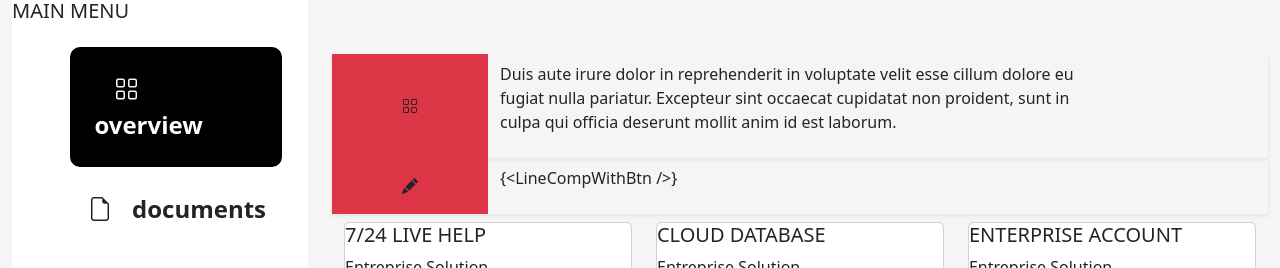
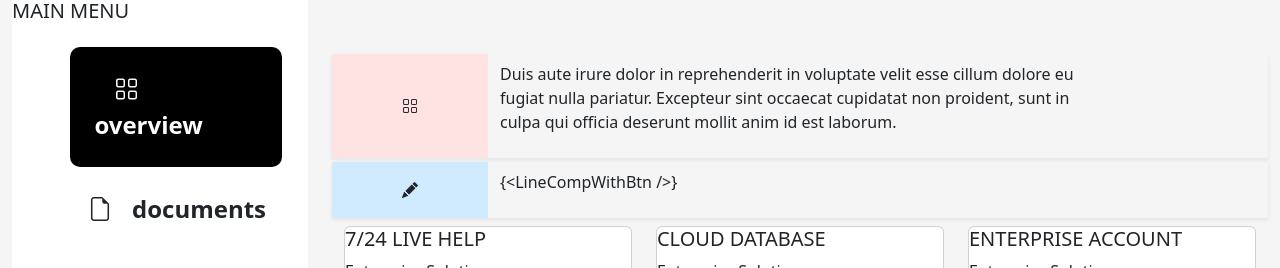
Before and after one commit to SamLaye/bootcampProjetReact1, a React (Create React App) app: page / in a window 1280 px wide. Shown: the part 185-453 px from the top of the page. Built offline with nearby package versions, Linux system fonts and the light colour scheme; the HTML template or start-up script is replaced by a standard one.

Commit message:
Gestin du composant Line

```diff
--- a/src/App.css
+++ b/src/App.css
@@ -16,3 +16,9 @@ body{
   /* ================================================
       H  _  O  _  M  _  E
      =============================================== */
+#bgLineIcon1{
+    background-color: #ffe3e3;
+}
+#bgLineIcon2{
+    background-color: #d0ebff;
+}
--- a/src/component/Home.jsx
+++ b/src/component/Home.jsx
@@ -26,11 +26,14 @@ const Home = () => {
                 </div>
             </div>
             <div className="container mt-5 mb-2">
-                <Line icon="bi bi-grid"
+                <Line
+                    colorIcone= "bgLineIcon1"
+                    icon="bi bi-grid"
                     contenu="Duis aute irure dolor in reprehenderit in voluptate velit esse
 		  		cillum dolore eu fugiat nulla pariatur. Excepteur sint occaecat cupidatat non
 		  		proident, sunt in culpa qui officia deserunt mollit anim id est laborum. "/>
                 <Line
+                    colorIcone= "bgLineIcon2"
                     icon="bi bi-pencil-fill"
                     contenu='{<LineCompWithBtn />}' />
             </div>
--- a/src/component/Line.jsx
+++ b/src/component/Line.jsx
@@ -3,8 +3,8 @@ import React from "react";
 const Line = (props) => {
 
     return (
-        <div className="row shadow-sm">
-            <div className="col-2 d-flex justify-content-center align-items-center bg-danger">
+        <div className="row shadow-sm my-1">
+            <div className="col-2 d-flex justify-content-center align-items-center" id={props.colorIcone}>
                 <i className={props.icon}></i>
             </div>
             <div className="col-8 py-2">
```
